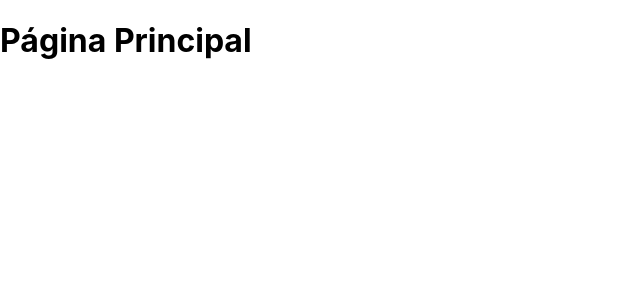
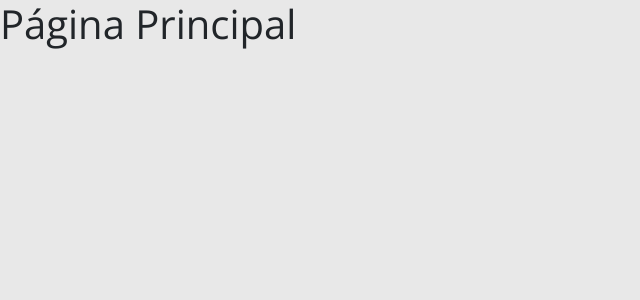
Before and after one commit to phillipeluiz/dsmovie, a React (Create React App) app in the folder frontend/: page / in a window 1280 px wide. Shown: the top 300 px of the page, without its empty margins (0-640 px from the left). Built offline with nearby package versions, Linux system fonts and the light colour scheme.

Commit message:
bootstrap

```diff
--- a/frontend/package.json
+++ b/frontend/package.json
@@ -10,6 +10,7 @@
     "@types/node": "^16.7.13",
     "@types/react": "^18.0.0",
     "@types/react-dom": "^18.0.0",
+    "bootstrap": "5.1.3",
     "react": "^18.1.0",
     "react-dom": "^18.1.0",
     "react-scripts": "5.0.1",
--- a/frontend/src/index.css
+++ b/frontend/src/index.css
@@ -1,13 +1,19 @@
-body {
-  margin: 0;
-  font-family: -apple-system, BlinkMacSystemFont, 'Segoe UI', 'Roboto', 'Oxygen',
-    'Ubuntu', 'Cantarell', 'Fira Sans', 'Droid Sans', 'Helvetica Neue',
-    sans-serif;
-  -webkit-font-smoothing: antialiased;
-  -moz-osx-font-smoothing: grayscale;
+@import url('https://fonts.googleapis.com/css2?family=Open+Sans:wght@400;700&display=swap');
+
+:root {
+  --color-primary: #4D41C0;
 }
 
-code {
-  font-family: source-code-pro, Menlo, Monaco, Consolas, 'Courier New',
-    monospace;
+* {
+    box-sizing: border-box;
+    font-family: 'Open Sans', sans-serif;
 }
+
+html, body {
+    background-color: #E8E8E8;
+}
+
+a, a:hover {
+  text-decoration: none;
+  color: unset;
+}
--- a/frontend/src/index.tsx
+++ b/frontend/src/index.tsx
@@ -1,5 +1,6 @@
 import React from 'react';
 import ReactDOM from 'react-dom/client';
+import 'bootstrap/dist/css/bootstrap.css';
 import './index.css';
 import App from './App';
 
```
Also changed, not shown: 1 other file (tests, documents, lock files or other folders).
